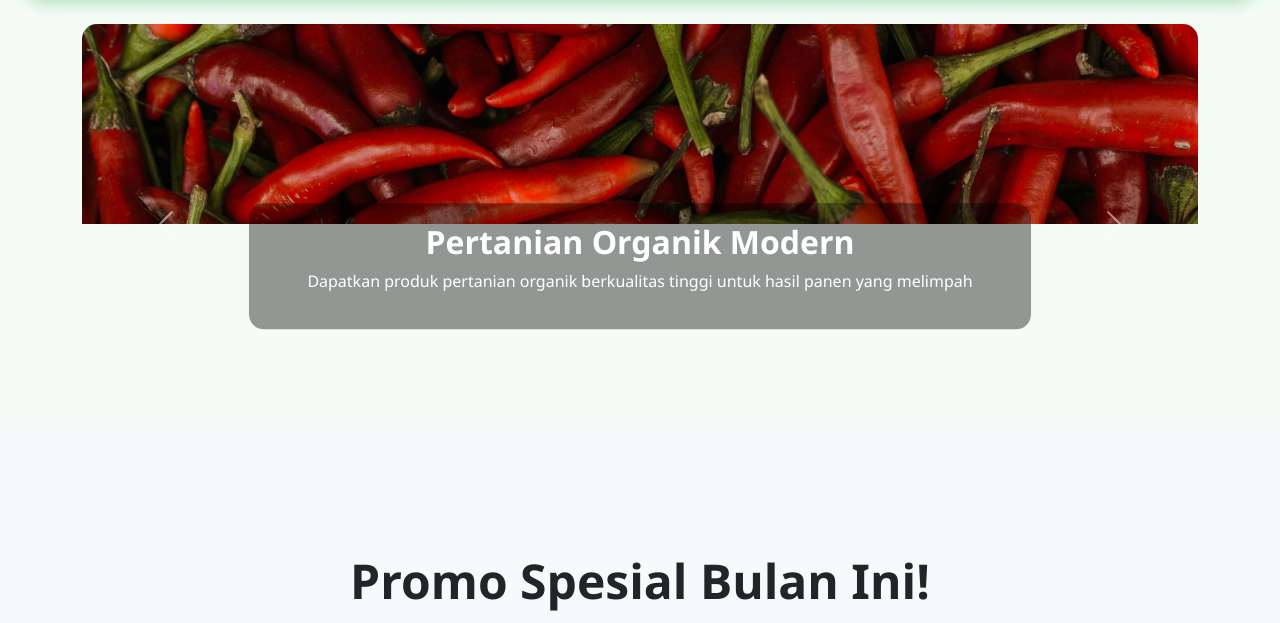
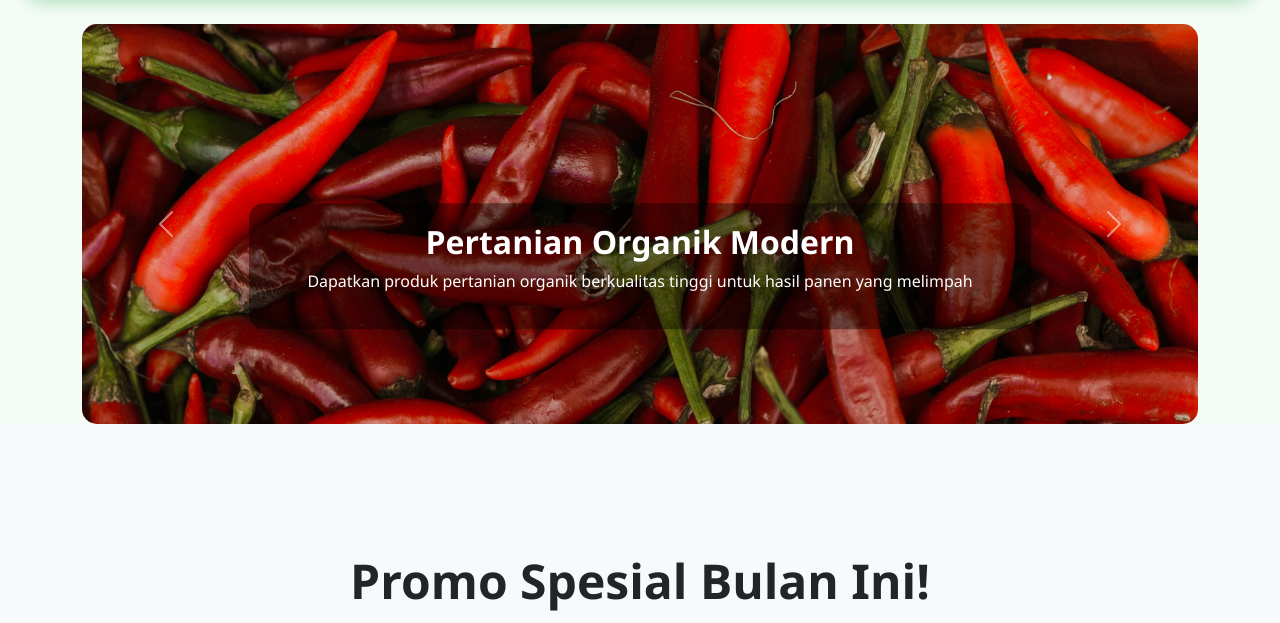
Before and after one commit to 1ducky/FitCom-Online-Shop-Project, a PHP site: page / in a window 1280 px wide. Shown: the part 81-704 px from the top of the page. Run offline with PHP 8.4, Linux system fonts and the light colour scheme; data that the repository does not hold is empty; some libraries are stand-ins or nearby versions.

Commit message:
fix css bug

```diff
--- a/css/base.css
+++ b/css/base.css
@@ -3,14 +3,3 @@
       --light-green: #e8f5e9; /* hijau muda */
       --dark-green: #1b5e20;  /* hijau gelap */
     }
-img{
-  width: 200px;
-  height: 200px;
-  object-fit: cover;
-}
-
-html{
-  min-width: 100vw;
-  min-width: 100vh;
-
-}
```
